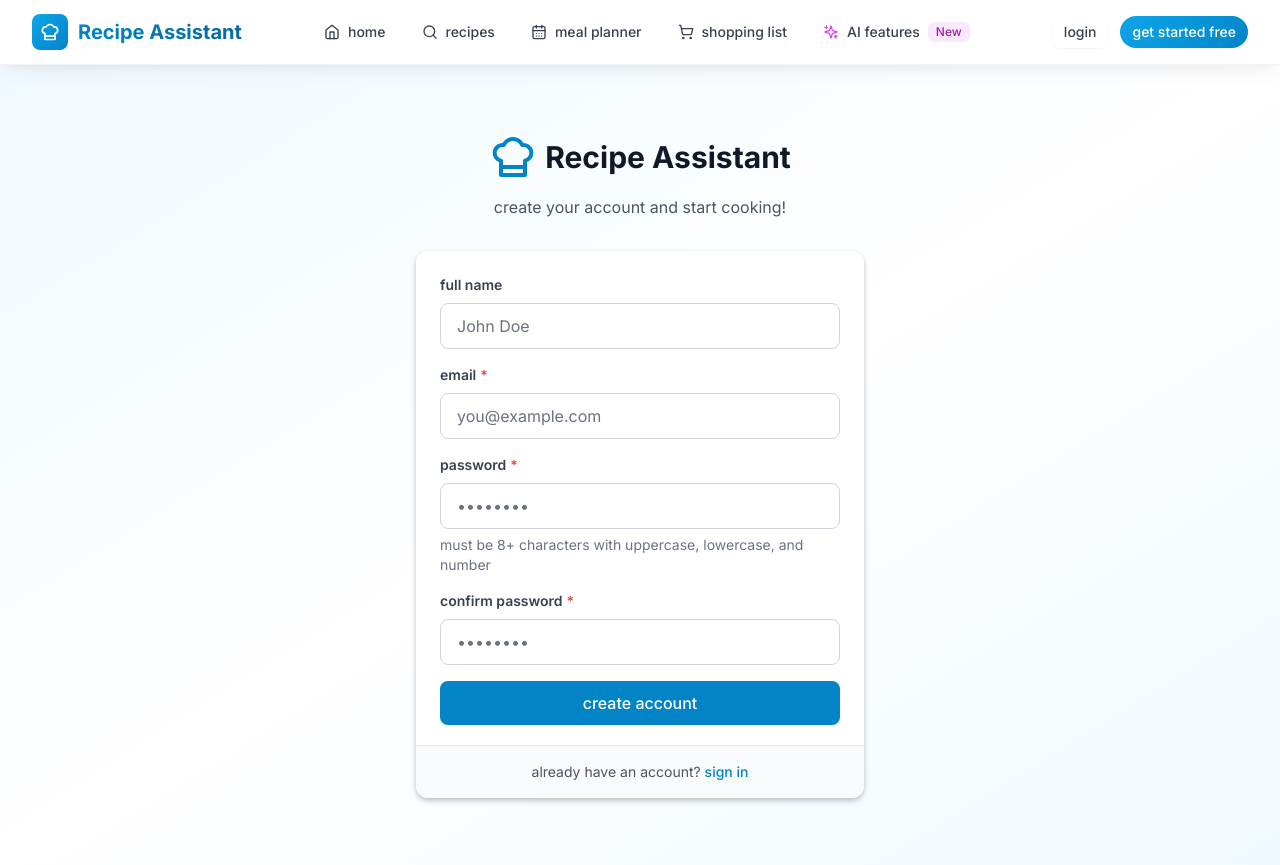
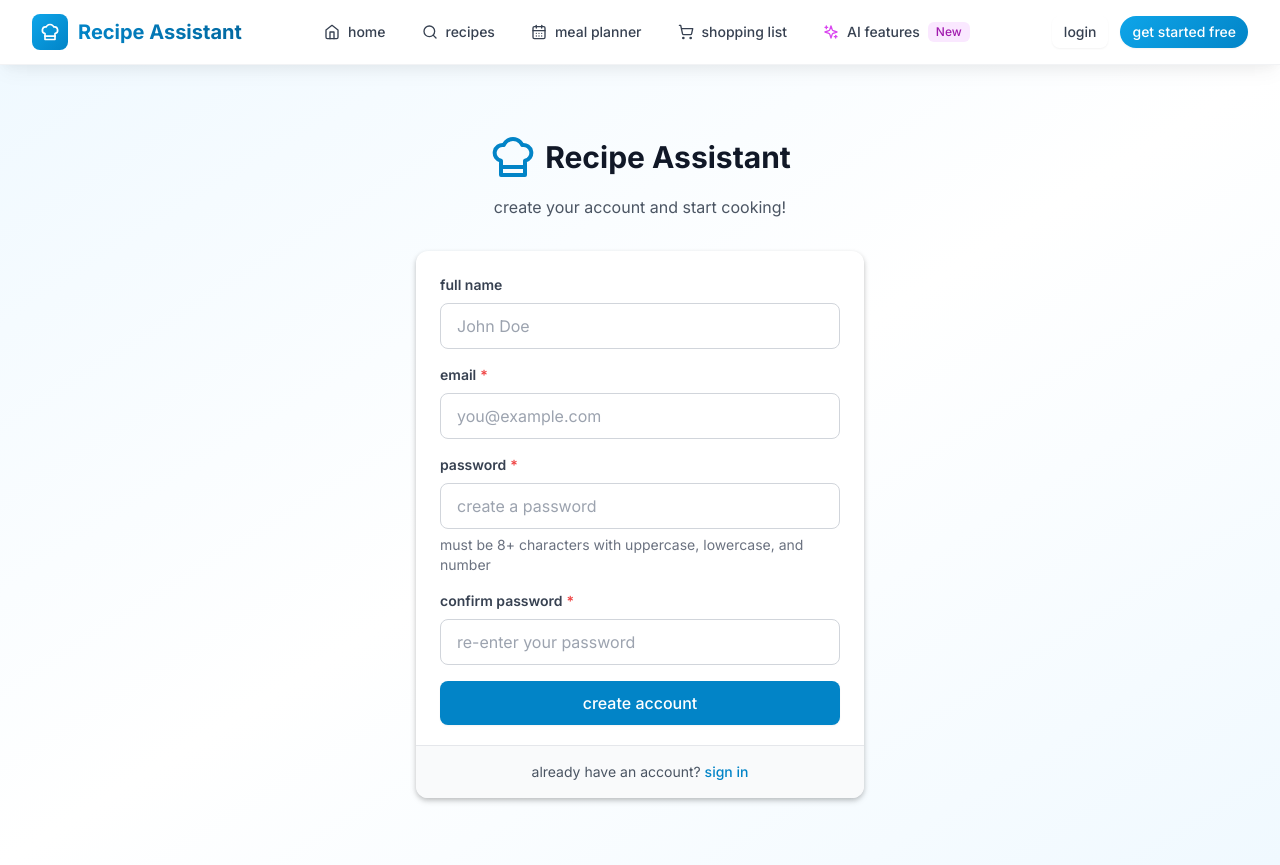
Before and after one commit to jx1209/recipe-assistant, a Next.js app in the folder frontend/: page /auth/register in a window 1280 px wide. Built offline with nearby package versions, Linux system fonts and the light colour scheme.

Commit message:
updated UI and fixed text issues

```diff
--- a/frontend/app/auth/login/page.tsx
+++ b/frontend/app/auth/login/page.tsx
@@ -67,7 +67,7 @@ export default function LoginPage() {
               <Input
                 type="password"
                 label="password"
-                placeholder="••••••••"
+                placeholder="enter your password"
                 value={password}
                 onChange={(e) => setPassword(e.target.value)}
                 required
--- a/frontend/app/auth/register/page.tsx
+++ b/frontend/app/auth/register/page.tsx
@@ -108,7 +108,7 @@ export default function RegisterPage() {
               <Input
                 type="password"
                 label="password"
-                placeholder="••••••••"
+                placeholder="create a password"
                 value={password}
                 onChange={(e) => setPassword(e.target.value)}
                 error={errors.password}
@@ -120,7 +120,7 @@ export default function RegisterPage() {
               <Input
                 type="password"
                 label="confirm password"
-                placeholder="••••••••"
+                placeholder="re-enter your password"
                 value={confirmPassword}
                 onChange={(e) => setConfirmPassword(e.target.value)}
                 error={errors.confirmPassword}
--- a/frontend/app/page.tsx
+++ b/frontend/app/page.tsx
@@ -11,7 +11,7 @@ import { RecipeCard } from '@/components/RecipeCard'
 import { Button } from '@/components/ui/Button'
 import { Card, CardContent } from '@/components/ui/Card'
 import Link from 'next/link'
-import { ChefHat, Sparkles, Search, TrendingUp, Heart } from 'lucide-react'
+import { ChefHat, Sparkles, Search, TrendingUp, Heart, Star } from 'lucide-react'
 
 export default function HomePage() {
   const { user, isAuthenticated } = useAuth()
--- a/frontend/components/ui/Input.tsx
+++ b/frontend/components/ui/Input.tsx
@@ -44,7 +44,7 @@ export const Input = forwardRef<HTMLInputElement, InputProps>(
           <input
             ref={ref}
             className={clsx(
-              'w-full px-4 py-2.5 rounded-lg transition-all duration-200 focus:outline-none focus:ring-2 focus:ring-offset-0',
+              'w-full px-4 py-2.5 rounded-lg transition-all duration-200 focus:outline-none focus:ring-2 focus:ring-offset-0 text-gray-900 placeholder:text-gray-400',
               {
                 // Variants
                 'border border-gray-300 bg-white': variant === 'default',
```
